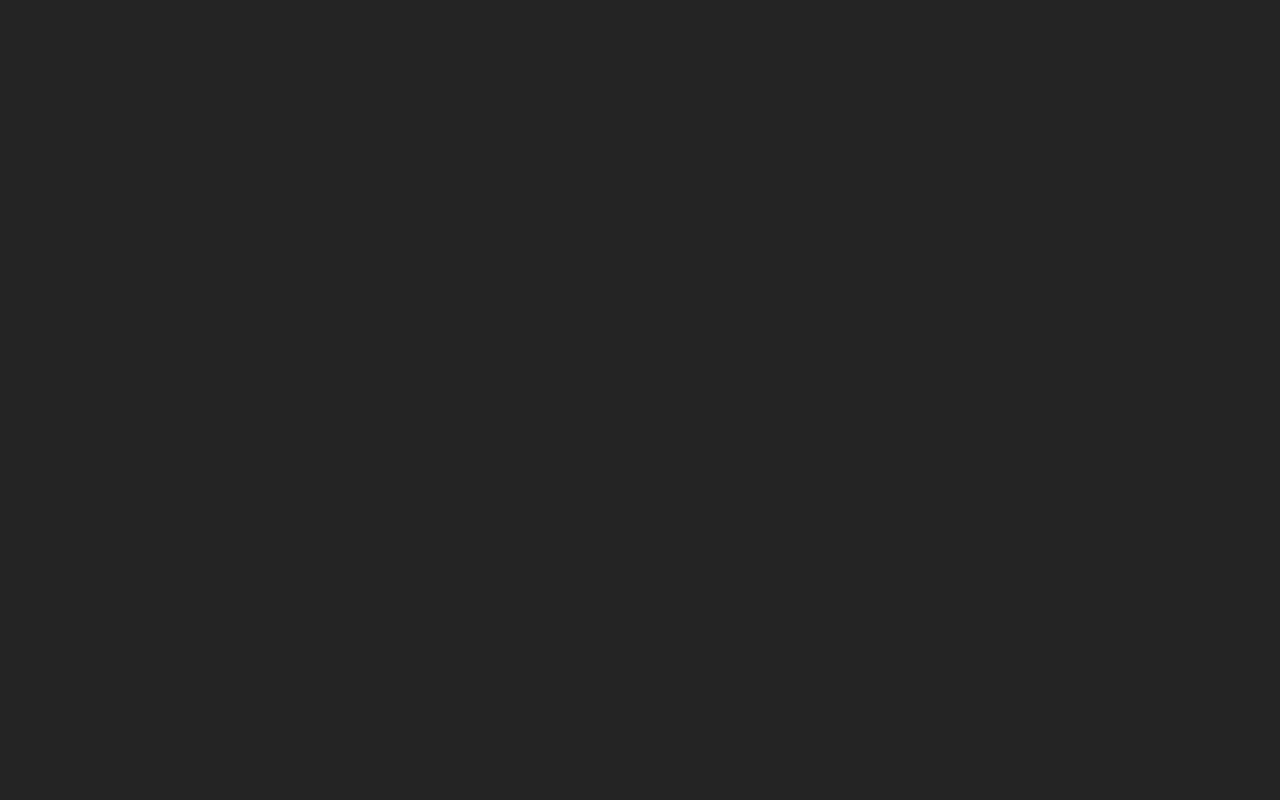
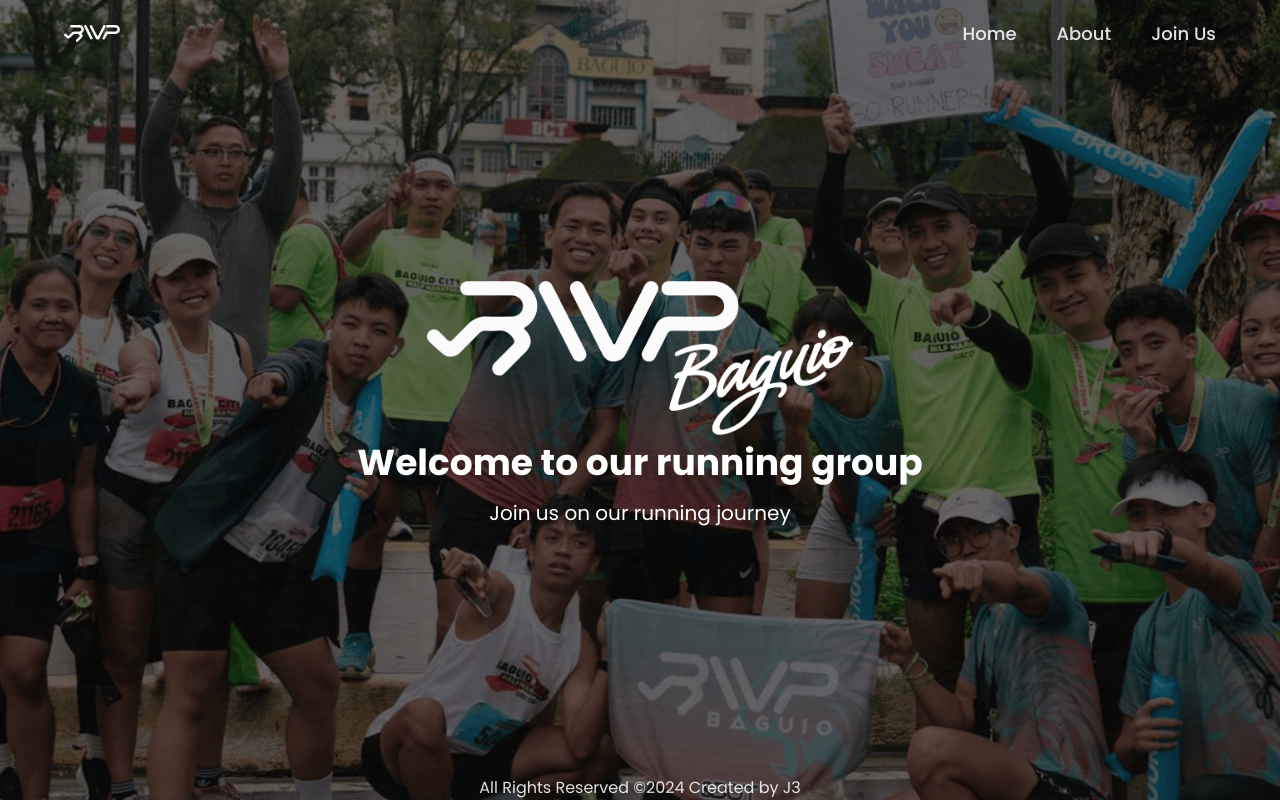
Before and after one commit to JayThreeme/rwp-baguio-website, a React (Vite) app: page / in a window 1280 px wide. Before the commit this address had no page. Built offline with nearby package versions, Linux system fonts and the light colour scheme.

Commit message:
test again

```diff
--- a/package.json
+++ b/package.json
@@ -9,8 +9,8 @@
     "lint": "eslint .",
     "preview": "vite preview",
     "predeploy": "npm run build",
-    "deploy": "gh-pages -d dist",
-    "homepage": "https://jaythreeme.github.io/rwp-baguio-website/"
+    "deploy": "gh-pages -d dist"
+
   },
   "dependencies": {
     "motion": "^11.12.0",
--- a/src/main.jsx
+++ b/src/main.jsx
@@ -12,7 +12,7 @@ const root = document.getElementById("root");
 ReactDOM.createRoot(root).render(
   <BrowserRouter>
     <Routes>
-      <Route path="rwp-baguio-website/" element={<App />}>
+      <Route path="/" element={<App />}>
         <Route index element={<Home />} />
         <Route path="about" element={<About />} />
         <Route path="joinus" element={<JoinUs />} />
--- a/vite.config.js
+++ b/vite.config.js
@@ -4,5 +4,5 @@ import react from "@vitejs/plugin-react";
 // https://vite.dev/config/
 export default defineConfig({
   plugins: [react()],
-  base: "/rwp-baguio-website/",
+  base: "/",
 });
```
